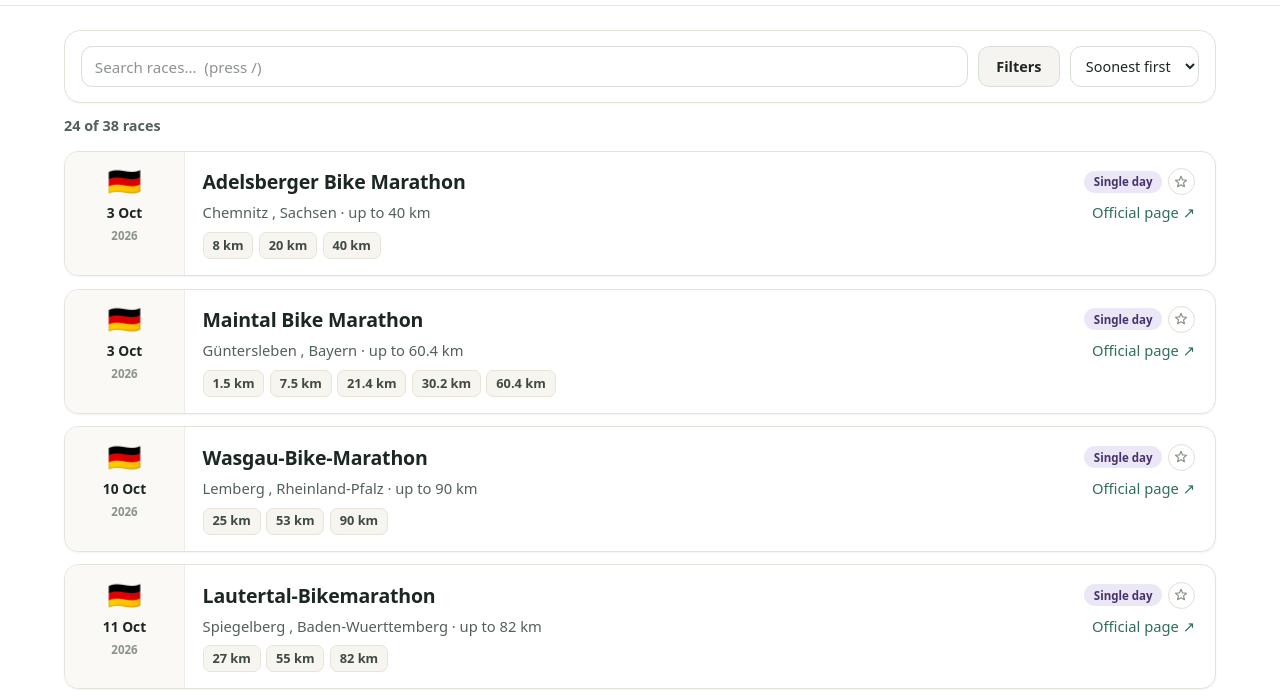
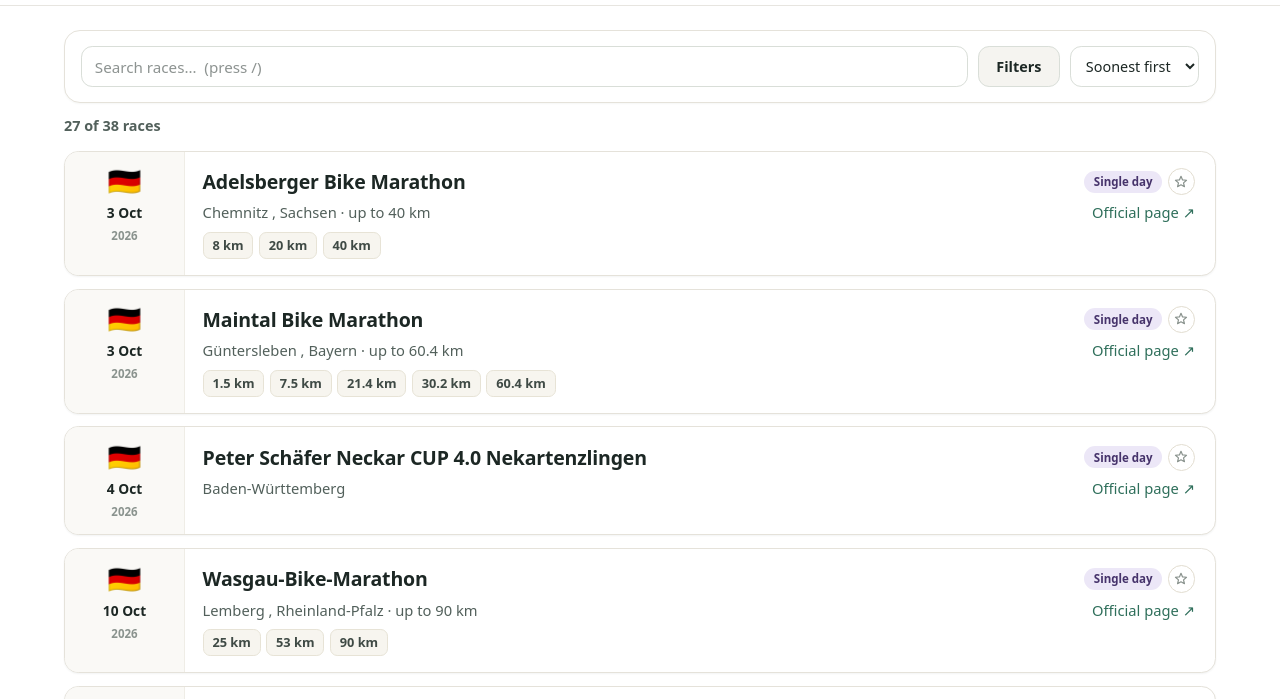
Before and after one commit to bennischober/mtb-marathon-calendar, an Astro site in the folder apps/site/: page / in a window 1280 px wide. Shown: the part 45-744 px from the top of the page. Built offline with nearby package versions, Linux system fonts and the light colour scheme; Astro itself is replaced by a stand-in of ours.

Commit message:
fix: distance slider never excludes races without distance data

```diff
--- a/apps/site/src/pages/index.astro
+++ b/apps/site/src/pages/index.astro
@@ -336,7 +336,10 @@ const distanceBounds: [number, number] = [
     let shown = 0;
     let anyFilterActive = false;
     for (const card of cards) {
-      const cardKm = Math.min(Number(card.dataset.max ?? 0), 200);
+      const cardMax = Number(card.dataset.max ?? 0);
+      // A race without distance data (max 0) must not be excluded by the
+      // slider: missing data never excludes (site-wide principle).
+      const cardKm = cardMax > 0 ? Math.min(cardMax, 200) : null;
       let matches =
         (countriesWanted.length === 0 || countriesWanted.includes(card.dataset.country ?? "")) &&
         (formatsWanted.length === 0 || formatsWanted.includes(card.dataset.format ?? "")) &&
@@ -345,8 +348,7 @@ const distanceBounds: [number, number] = [
         (!query || (card.dataset.search ?? "").includes(query)) &&
         (when === "all" ||
           (when === "past" ? isPast(card) : !isPast(card))) &&
-        cardKm >= minKm &&
-        cardKm <= maxKm;
+        (cardKm === null || (cardKm >= minKm && cardKm <= maxKm));
 
       // Holiday window: race overlaps [from, until].
       if (matches && holiday && (holiday.from || holiday.until)) {
```
